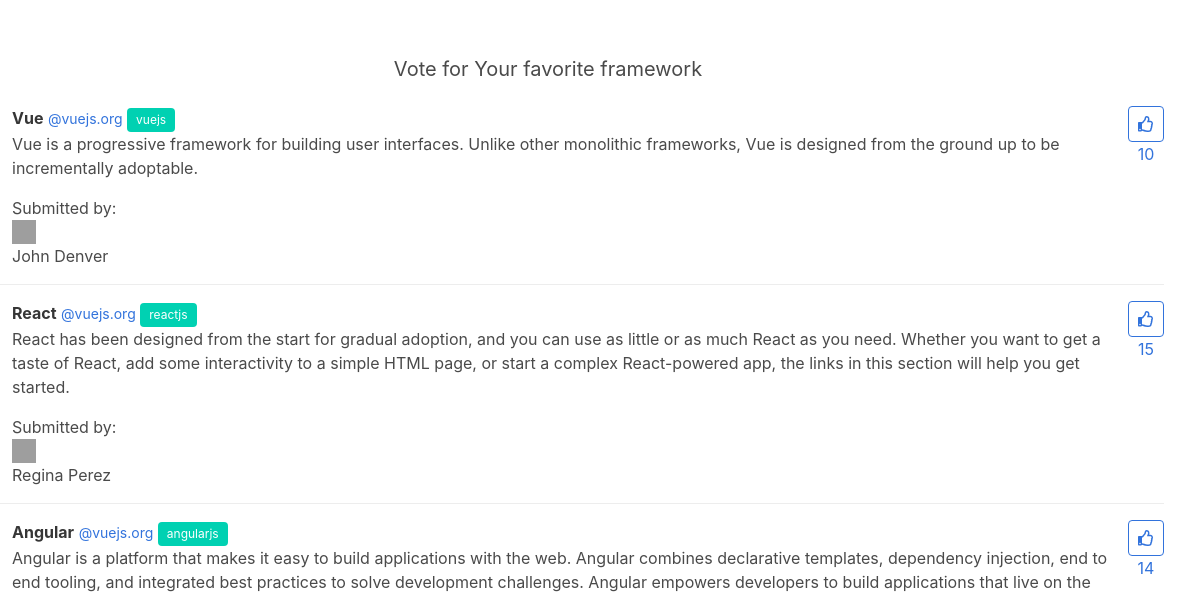
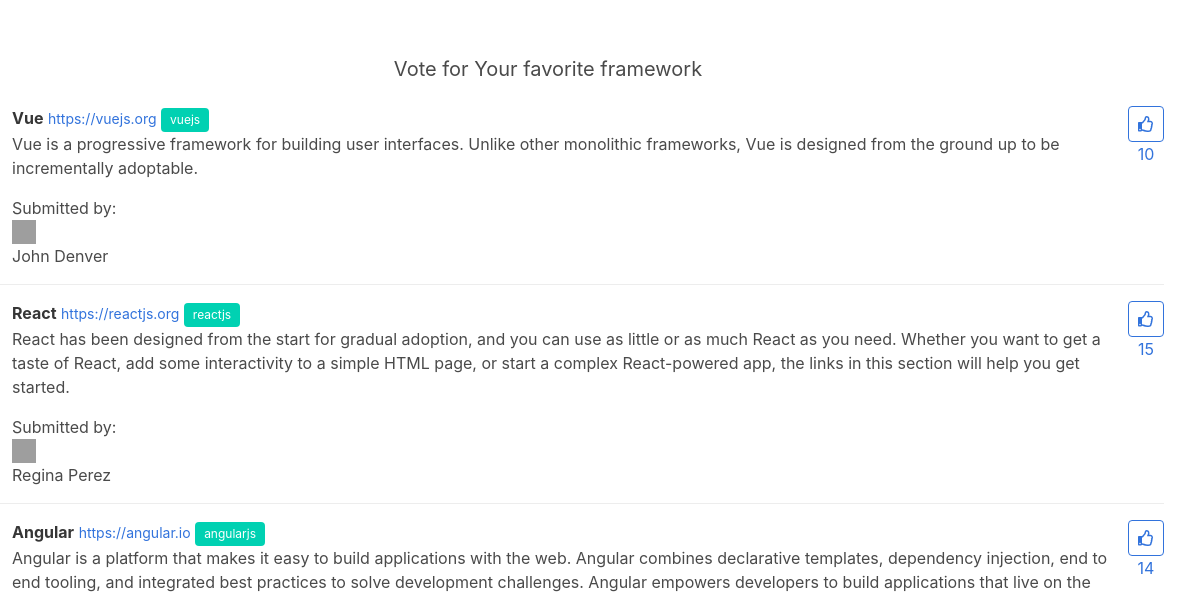
Before and after one commit to frontlake/upvote, a plain HTML site: page index.html in a window 1280 px wide. Shown: the part 152-746 px from the top of the page, 92-1280 px from the left. Drawn offline with nearby package versions, Linux system fonts and the light colour scheme; grey boxes are pictures that could not be loaded.

Commit message:
Fix markup for submission url

```diff
--- a/index.html
+++ b/index.html
@@ -29,7 +29,7 @@
         <div class="media-content">
           <div class="content">
             <p>
-              <strong>{{ submission.title }}</strong> <small><a v-bind:href="submission.url">@vuejs.org</a></small> <small class="tag is-primary">{{ submission.tag }}</small>
+              <strong>{{ submission.title }}</strong> <small><a v-bind:href="submission.url">{{ submission.url }}</a></small> <small class="tag is-primary">{{ submission.tag }}</small>
               <br>
               {{ submission.description }}
             </p>
```
